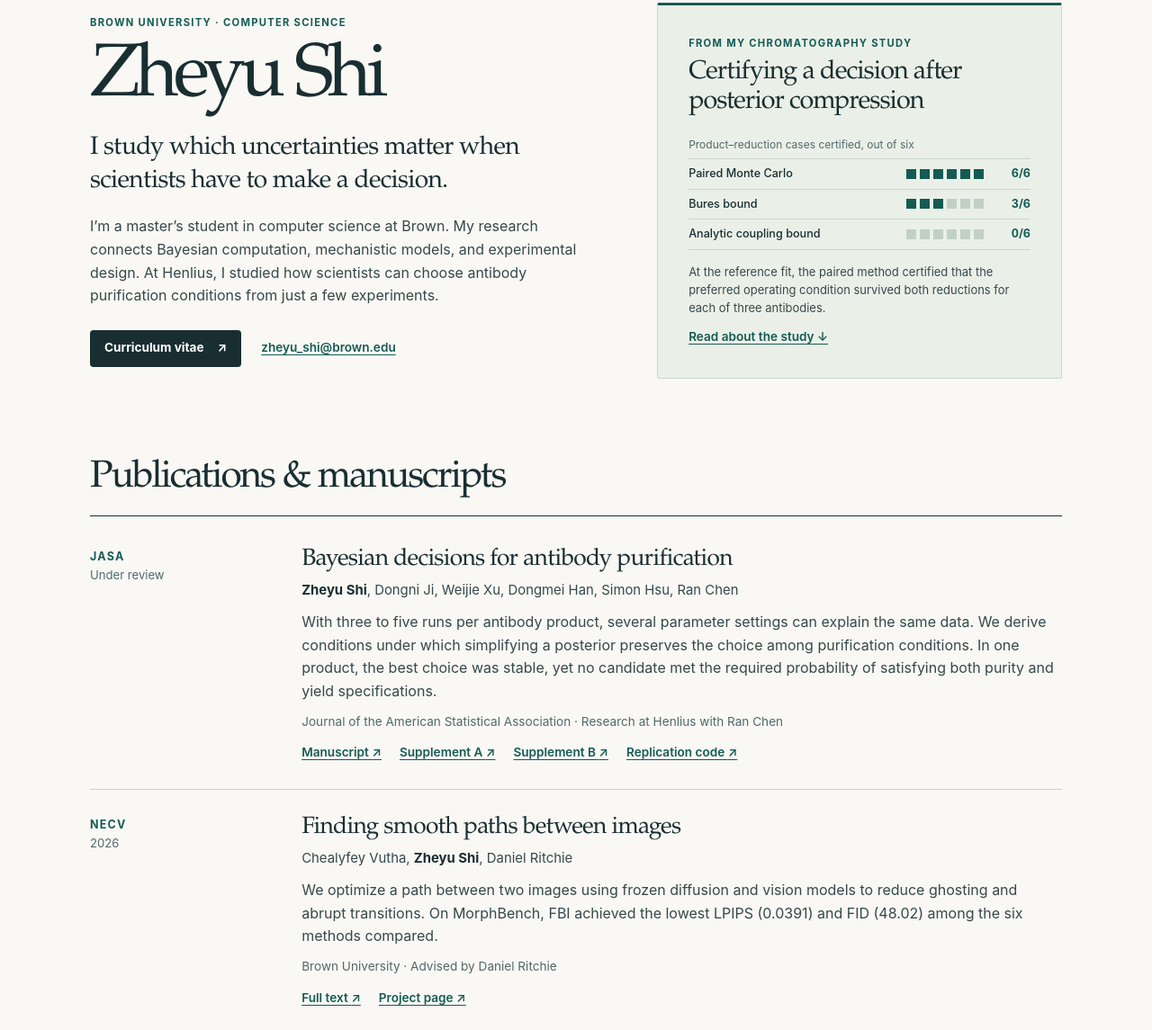
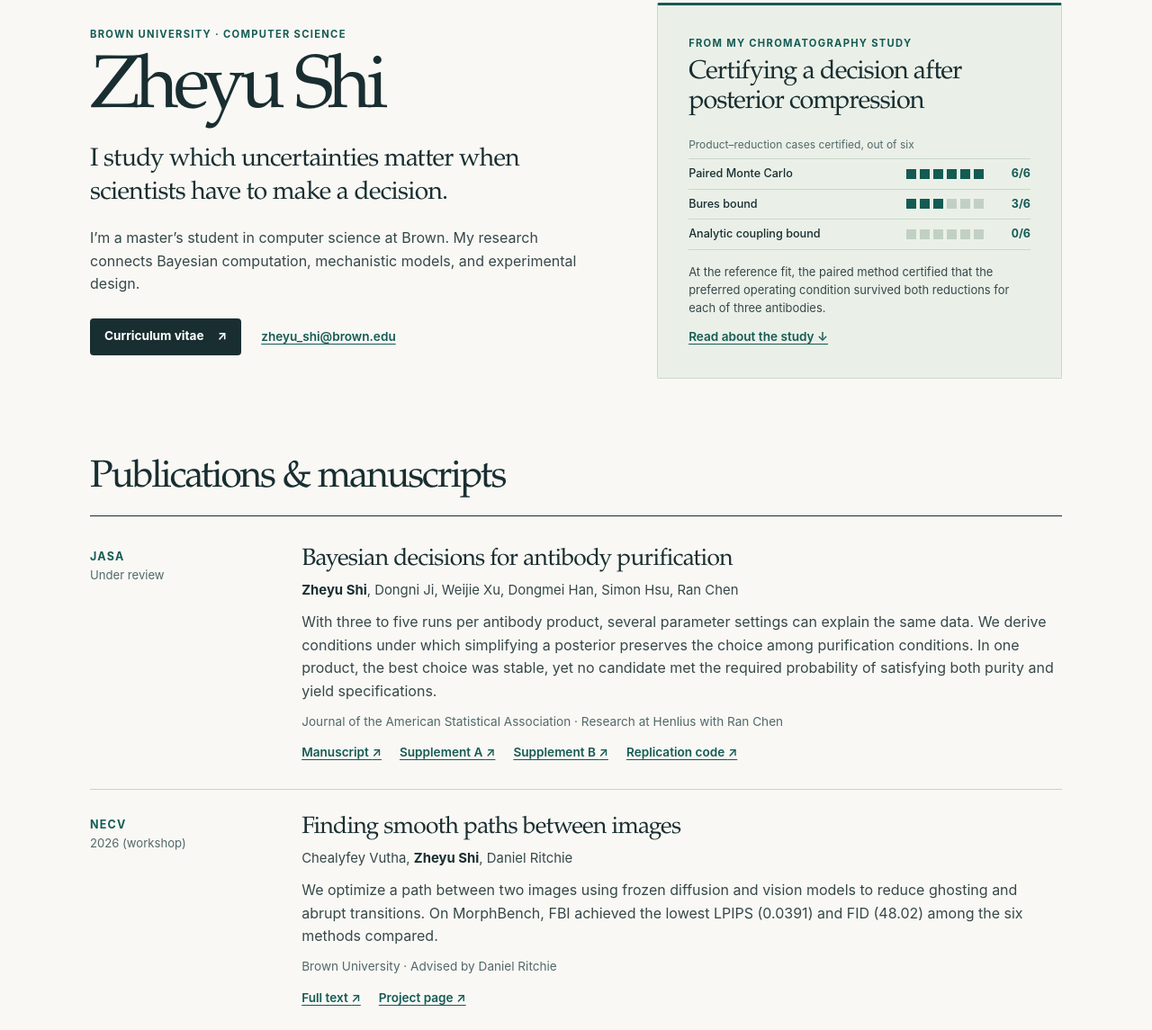
Before and after one commit to Ryth0312/Ryth0312.github.io, a plain HTML site: page index.html in a window 1280 px wide. Shown: the part 157-1302 px from the top of the page at 90% size. Drawn offline with Linux system fonts and the light colour scheme.

Commit message:
Shorten the bio and label NECV as a workshop

```diff
--- a/index.html
+++ b/index.html
@@ -21,7 +21,7 @@
         <p class="eyebrow">Brown University · Computer Science</p>
         <h1 id="intro-title">Zheyu Shi</h1>
         <p class="lead">I study which uncertainties matter when scientists have to make a decision.</p>
-        <p class="bio">I’m a master’s student in computer science at Brown. My research connects Bayesian computation, mechanistic models, and experimental design. At Henlius, I studied how scientists can choose antibody purification conditions from just a few experiments.</p>
+        <p class="bio">I’m a master’s student in computer science at Brown. My research connects Bayesian computation, mechanistic models, and experimental design.</p>
         <div class="contact"><a class="cv" href="Zheyu_Shi_CV.pdf">Curriculum vitae <span aria-hidden="true">↗</span></a><a class="email" href="mailto:zheyu_shi@brown.edu">zheyu_shi@brown.edu</a></div>
       </div>
       <figure class="study">
@@ -51,7 +51,7 @@
         </div>
       </article>
       <article class="paper">
-        <div class="paper-meta"><b>NECV</b><span>2026</span></div>
+        <div class="paper-meta"><b>NECV</b><span>2026 (workshop)</span></div>
         <div class="paper-copy">
           <h3>Finding smooth paths between images</h3>
           <p class="authors">Chealyfey Vutha, <strong>Zheyu Shi</strong>, Daniel Ritchie</p>
```
